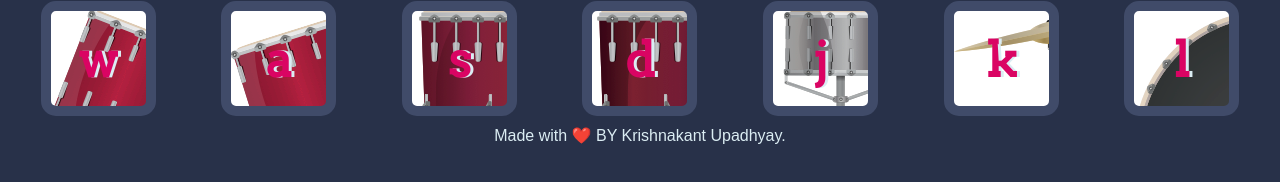
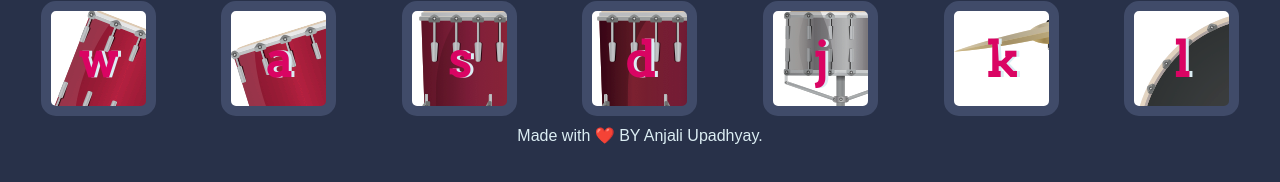
Before and after one commit to Anjali2104/DrumKit, a plain HTML site: page index.html in a window 1280 px wide. Shown: the part 76-258 px from the top of the page. Drawn offline with Linux system fonts and the light colour scheme.

Commit message:
Update index.html

```diff
--- a/index.html
+++ b/index.html
@@ -22,7 +22,7 @@
       <button class="l drum">l</button>
     </div>
   <footer>
-    Made with ❤️ BY Krishnakant Upadhyay.
+    Made with ❤️ BY Anjali Upadhyay.
   </footer>
   <script src="index.js" charset="utf-8"></script>
 </body>
```
